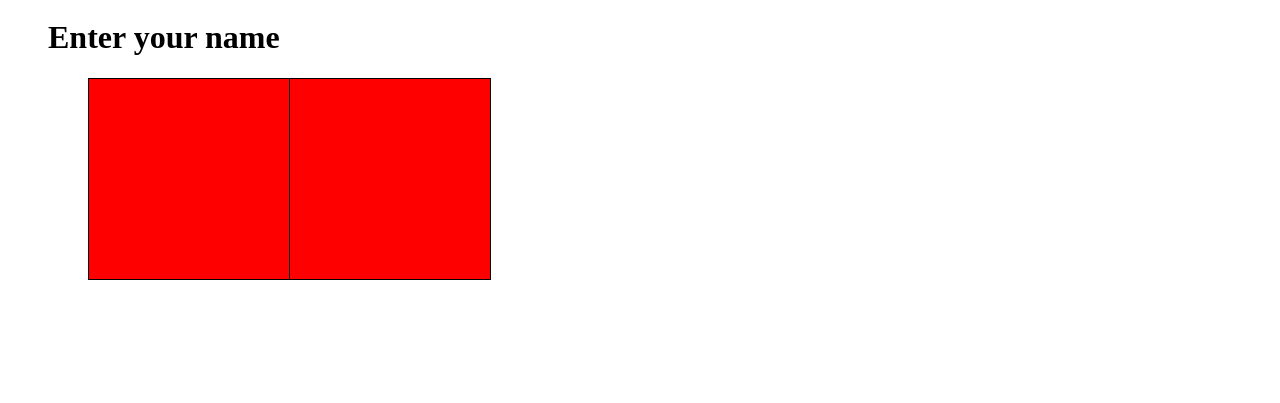
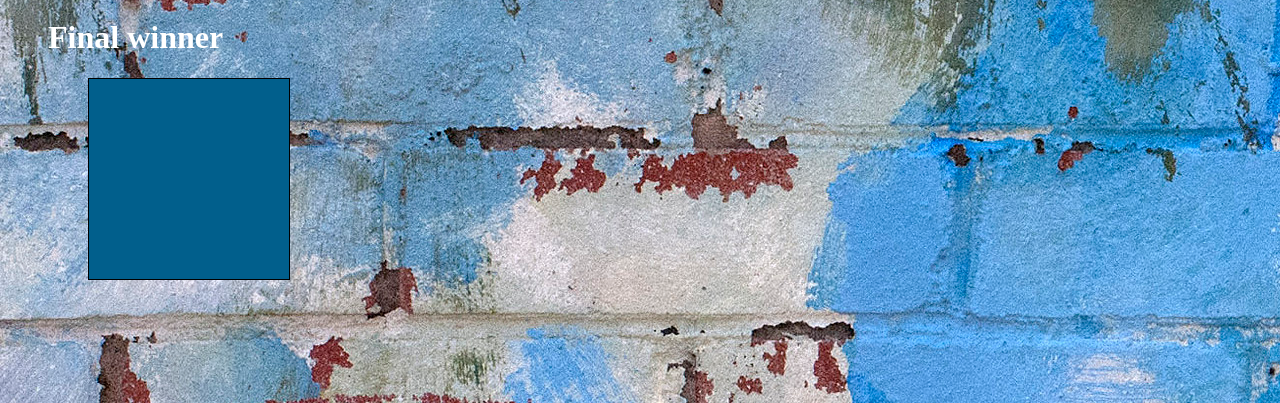
Before and after one commit to amaliacardenas/WDI_PROJECT1, a PHP site: page / in a window 1280 px wide. Shown: the part 621-1024 px from the top of the page. Run offline with PHP 8.4, Linux system fonts and the light colour scheme.

Commit message:
Added winner to box

```diff
--- a/css/app.css
+++ b/css/app.css
@@ -1,11 +1,19 @@
+body {
+  background: url("../images/2.jpg") no-repeat;
+}
+
+h1{
+  color: white;
+}
+
 main {
   width: 1000px;
   height: 1000px;
 }
 
 .scoreboard {
-  width: 150px;
-  height: 150px;
+  width: 100px;
+  height: 100px;
   float: right;
 }
 
@@ -18,7 +26,7 @@ main {
   display: inline-block;
   width: 200px;
   height: 200px;
-  background: red;
+  background: #015f8c;
   border: 1px solid black;
   border: 1px solid black;
   margin-right: -5px;
@@ -31,6 +39,15 @@ ul {
   display: block;
 }
 
+
+.correct {
+  transform: rotate(90deg) scaleX(-1);
+}
+
+
+.incorrect {
+background: red;
+}
 
 #box1 {
   background: url("../images/mary_keller.png") no-repeat;
@@ -93,7 +110,6 @@ ul {
 }
 
 
+buttons {
 
-
-
-buttons
+}
--- a/home.html
+++ b/home.html
@@ -18,7 +18,8 @@
    </div>
     <ul class "row">
     <li id="box1" class="cell">
-        <button id="button1" class="button">Sister Mary Keneth Keller</button>
+        <button id="button1
+        " class="button">Sister Mary Keneth Keller</button>
         <button id="2" class="button">Anita Borg</button>
         <button id="3" class="button">Radia Perlman</button>
     </li>
@@ -81,10 +82,9 @@
     </li>
 
   <div class="player-box">
-    <h1>Enter your name</h1>
+    <h1>Final winner</h1>
     <ul>
-    <li class="cell"></li>
-    <li class="cell"></li>
+    <li id="winner" class="cell"></li>
     </ul>
   </div>
   </main>
--- a/js/app.js
+++ b/js/app.js
@@ -23,6 +23,11 @@ $(document).ready(function(){
         getWinner();
         updateScoreBoard();
         turnCounter +=1;
+
+        $(this).parent().addClass("correct")
+
+        // $(this).getElementById(box).classList.add("correct");
+        // document.getElementById(box).classList.remove("incorrect")
       } else {
         console.log(answers[parentIndex]=== answer);
         turnCounter +=1;
@@ -50,13 +55,17 @@ function updateScoreBoard() {
 
 function getWinner(){
   if(player1 ===5){
-    alert("player 1 won!");
+
+    $("#winner").text("player 1 won!");
+    // alert("player 1 won!");
 
   } else if (player2 ===5){
-    alert("player 2 won!");
+    $("#winner").text("player 2 won!");
+    // alert("player 2 won!");
 
   } else {
-    console.log("Nobody won. Try again.")
+    $("#winner").text("Nobody won, sorry. Try again")
+    // console.log("Nobody won. Try again.")
     }
   }
 
```
Also changed, not shown: images/2.jpg (added), images/3.jpg (added), images/retro_blurred_11.jpg (added), 2 other files.
